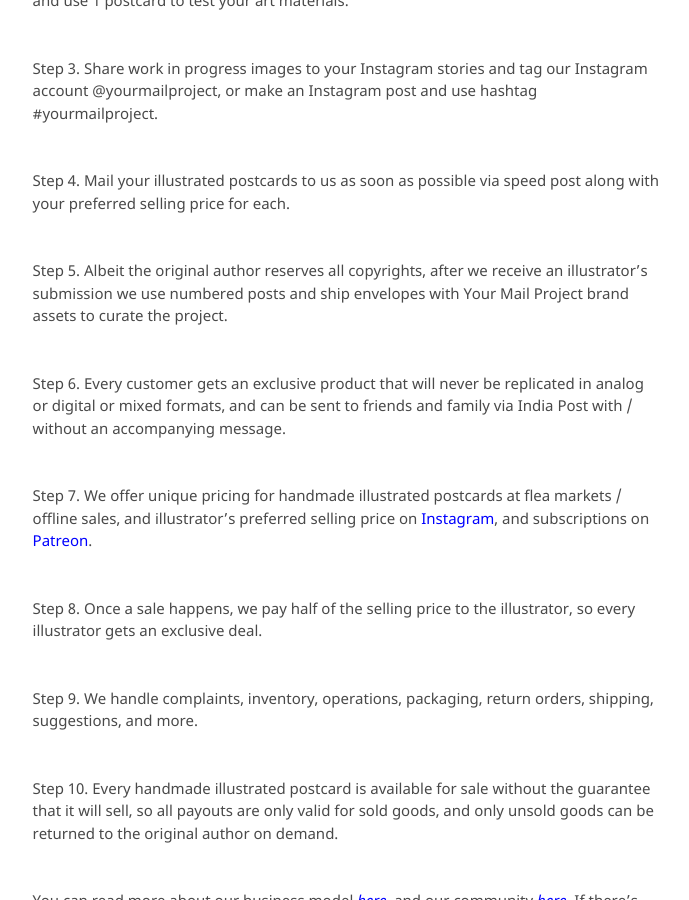
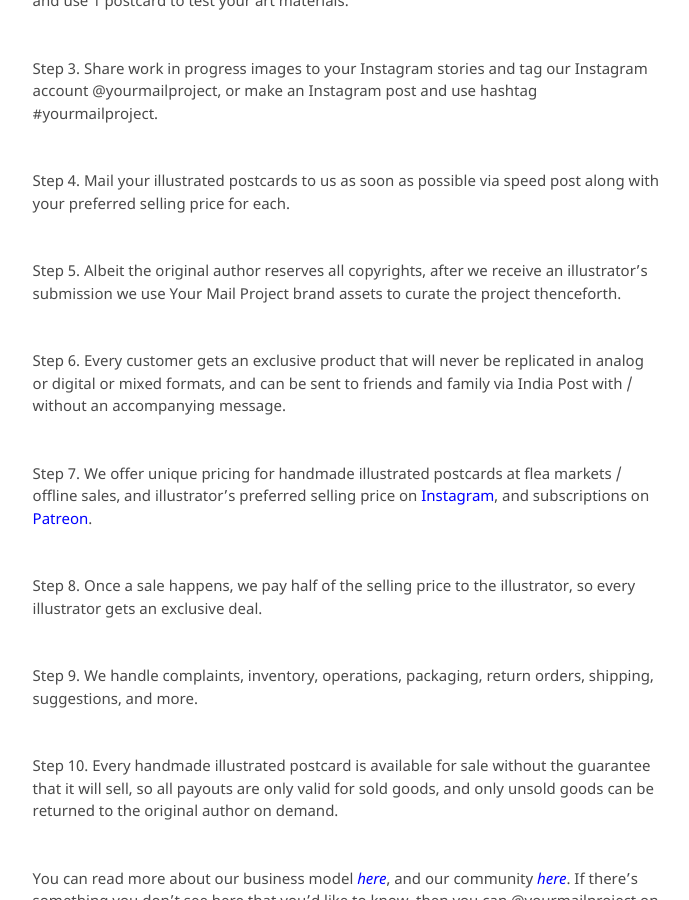
Before and after one commit to kvshvlin/yourmailproject, a Jekyll site: the page built from index.md, in a window 1280 px wide and 900 px high, scrolled down 596 px. Shown: the whole window, without its empty margins (395-1084 px from the left). Built offline with Jekyll 4.4.1, drawn with Linux system fonts in a browser that asks for light colours; our own code applies the rules of GitHub Pages for plain Markdown files.

Commit message:
Update index.md

```diff
--- a/index.md
+++ b/index.md
@@ -12,7 +12,7 @@ Step 3. Share work in progress images to your Instagram stories and tag our Inst
 
 Step 4. Mail your illustrated postcards to us as soon as possible via speed post along with your preferred selling price for each.
 
-Step 5. Albeit the original author reserves all copyrights, after we receive an illustrator's submission we use numbered posts and ship envelopes with Your Mail Project brand assets to curate the project.
+Step 5. Albeit the original author reserves all copyrights, after we receive an illustrator's submission we use Your Mail Project brand assets to curate the project thenceforth.
 
 Step 6. Every customer gets an exclusive product that will never be replicated in analog or digital or mixed formats, and can be sent to friends and family via India Post with / without an accompanying message.
 
```
